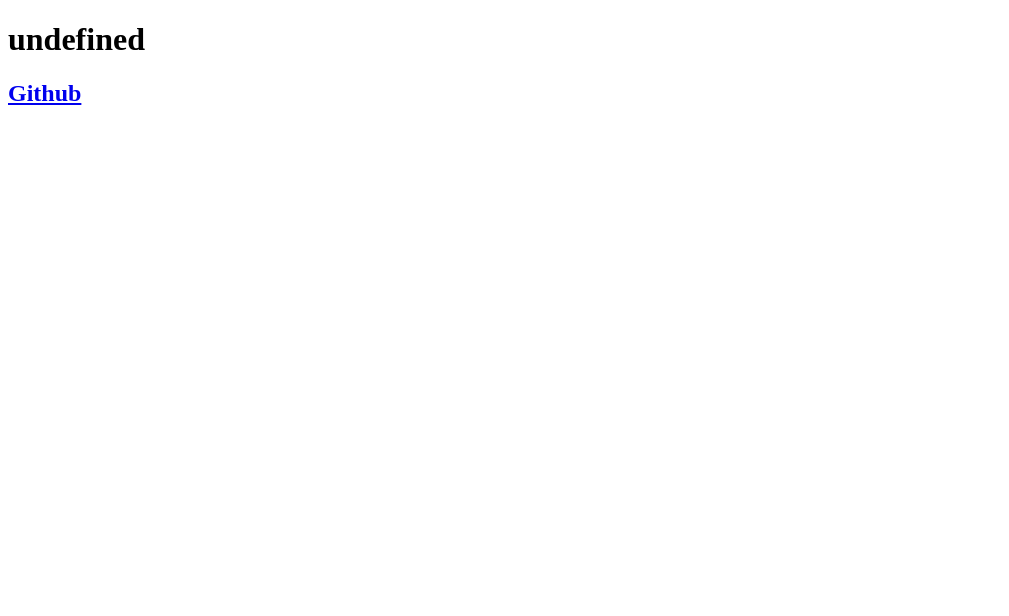
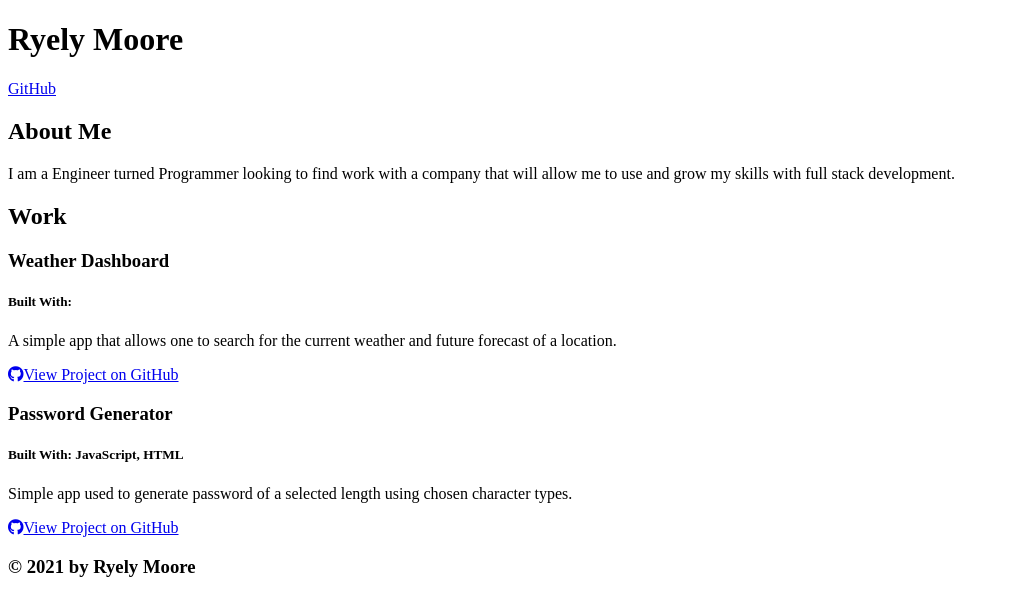
Before and after one commit to Rym25/portfolio-generator, a website: page index.html in a window 1280 px wide. Shown: the whole page, without its empty margins (0-1009 px from the left). Drawn offline with Linux system fonts and the light colour scheme.

Commit message:
added code for generating about and project section from the inquirer info

```diff
--- a/index.html
+++ b/index.html
@@ -1,15 +1,64 @@
 
     <!DOCTYPE html>
     <html lang="en">
+
     <head>
-        <meta charset="UTF-8">
+        <meta charset="UTF-8>
         <meta name="viewport" content="width=device-width, initial-scale=1.0">
         <meta http-equiv="X-UA-Compatible" content="ie=edge">
         <title>Portfolio Demo</title>
+        <link rel="stylesheet" href="https://cdnjs.cloudflare.com/ajax/libs/font-awesome/5.11.2/css/all.min.css">
+        <link href="https://fonts.googleapis.com/css?family=Public+Sans:300i,300,500&display=swap" rel="stylesheet">
+        <link rel="stylesheet" href="style.css">
     </head>
 
     <body>
-        <h1>undefined</h1>
-        <h2><a href="https://github.com/undefined">Github</a></h2>
-    <body>
-    </html>
+    <header>
+      <div class="container flex-row justify-space-between align-center py-3">
+        <h1 class="page-title text-secondary bg-dark py-2 px-3">Ryely Moore</h1>
+        <nav class="flex-row">
+          <a class="ml-2 my-1 px-2 py-1 bg-secondary text-dark" href="https://github.com/Rym25">GitHub</a>
+        </nav>
+      </div>
+    </header>
+    <main class="container my-5">
+
+    <section class="my-3" id="about">
+      <h2 class="text-dark bg-primary p-2 display-inline-block">About Me</h2>
+      <p>I am a Engineer turned Programmer looking to find work with a company that will allow me to use and grow my skills with full stack development.</p>
+    </section>
+
+
+    <section class="my-3" id="portfolio">
+      <h2 class="text-dark bg-primary p-2 display-inline-block">Work</h2>
+      <div class="flex-row justify-space-between">
+
+        <div class="col-12 col-md-6 mb-2 bg-dark text-light p-3 flex-column">
+          <h3 class="portfolio-item-title text-light">Weather Dashboard</h3>
+          <h5 class="portfolio-languages">
+            Built With:
+
+          </h5>
+          <p>A simple app that allows one to search for the current weather and future forecast of a location.</p>
+          <a href="https://rym25.github.io/Weather-Dashboard/" class="btn mt-auto"><i class="fab fa-github mr-2"></i>View Project on GitHub</a>
+        </div>
+
+        <div class="col-12 col-md-6 mb-2 bg-dark text-light p-3 flex-column">
+          <h3 class="portfolio-item-title text-light">Password Generator</h3>
+          <h5 class="portfolio-languages">
+            Built With:
+            JavaScript, HTML
+          </h5>
+          <p>Simple app used to generate password of a selected length using chosen character types.</p>
+          <a href="https://github.com/Rym25/Password-Generator" class="btn mt-auto"><i class="fab fa-github mr-2"></i>View Project on GitHub</a>
+        </div>
+
+      </div>
+    </section>
+
+    </main>
+    <footer class="container text-center py-3">
+      <h3 class="text-dark">&copy; 2021 by Ryely Moore</h3>
+    </footer>
+  </body>
+  </html>
```
Also changed, not shown: app.js (+4 -4 lines), src/page-template.js (+62 -1 lines).
